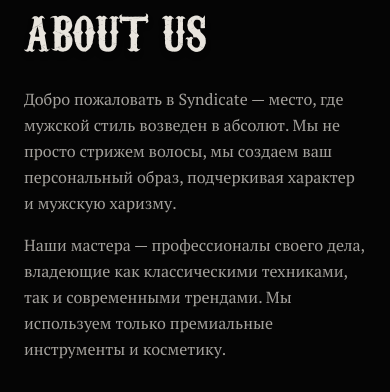
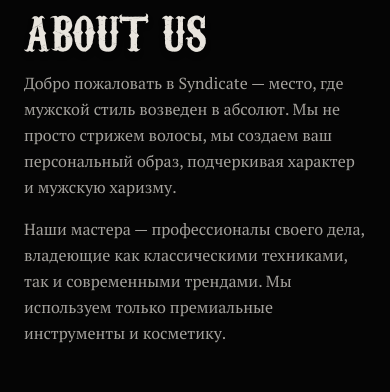
Before and after one commit to stripleef/syndicate, a React (Vite) app: page / in a window 390 px wide. Shown: the part 898-1290 px from the top of the page. Built offline with nearby package versions, Linux system fonts and the light colour scheme; a web font is replaced by a local one.

Commit message:
Tighten spacing in About section on mobile

```diff
--- a/src/App.jsx
+++ b/src/App.jsx
@@ -266,12 +266,12 @@
 // About
 const About = () => {
   return (
-    <section id="about" className="relative bg-transparent py-8 md:py-32 px-6 overflow-hidden">
+    <section id="about" className="relative bg-transparent pt-8 pb-4 md:py-32 px-6 overflow-hidden">
       <div className="relative z-10 max-w-6xl mx-auto grid grid-cols-1 md:grid-cols-2 gap-8 md:gap-16 items-center">
         <div>
           <h4 className="font-oswald tracking-widest text-accent uppercase text-sm mb-2">Syndicate</h4>
-          <h2 className="font-display text-5xl md:text-7xl text-parchment mb-8 drop-shadow-md">ABOUT US</h2>
-          <div className="font-body text-parchment/70 leading-relaxed space-y-4 mb-10">
+          <h2 className="font-display text-5xl md:text-7xl text-parchment mb-4 md:mb-8 drop-shadow-md">ABOUT US</h2>
+          <div className="font-body text-parchment/70 leading-relaxed space-y-4 mb-0 md:mb-10">
             <p>
               Добро пожаловать в Syndicate — место, где мужской стиль возведен в абсолют. Мы не просто стрижем волосы, мы создаем ваш персональный образ, подчеркивая характер и мужскую харизму.
             </p>
@@ -320,7 +320,7 @@
   return (
     <div className="relative bg-transparent overflow-hidden">
 
-      <section id="services" className="pt-12 pb-0 md:py-32 px-6 text-parchment relative z-10 max-w-[1400px] mx-auto">
+      <section id="services" className="pt-6 pb-0 md:py-32 px-6 text-parchment relative z-10 max-w-[1400px] mx-auto">
         <div className="text-center mb-16">
           <h2 className="font-display text-5xl md:text-7xl mb-4 tracking-wider text-parchment drop-shadow-lg">BARBER SERVICES</h2>
           <div className="flex justify-center gap-3 text-accent mb-16 drop-shadow-md">
```
